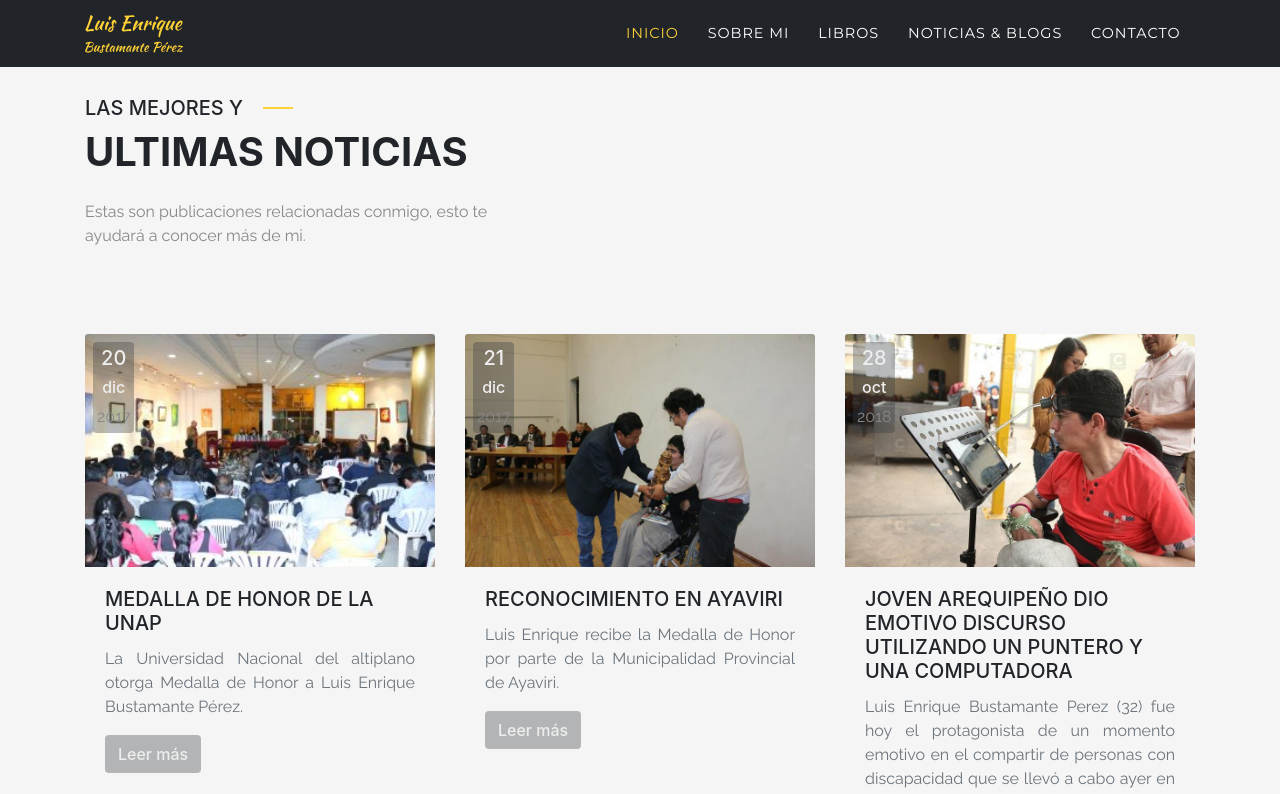
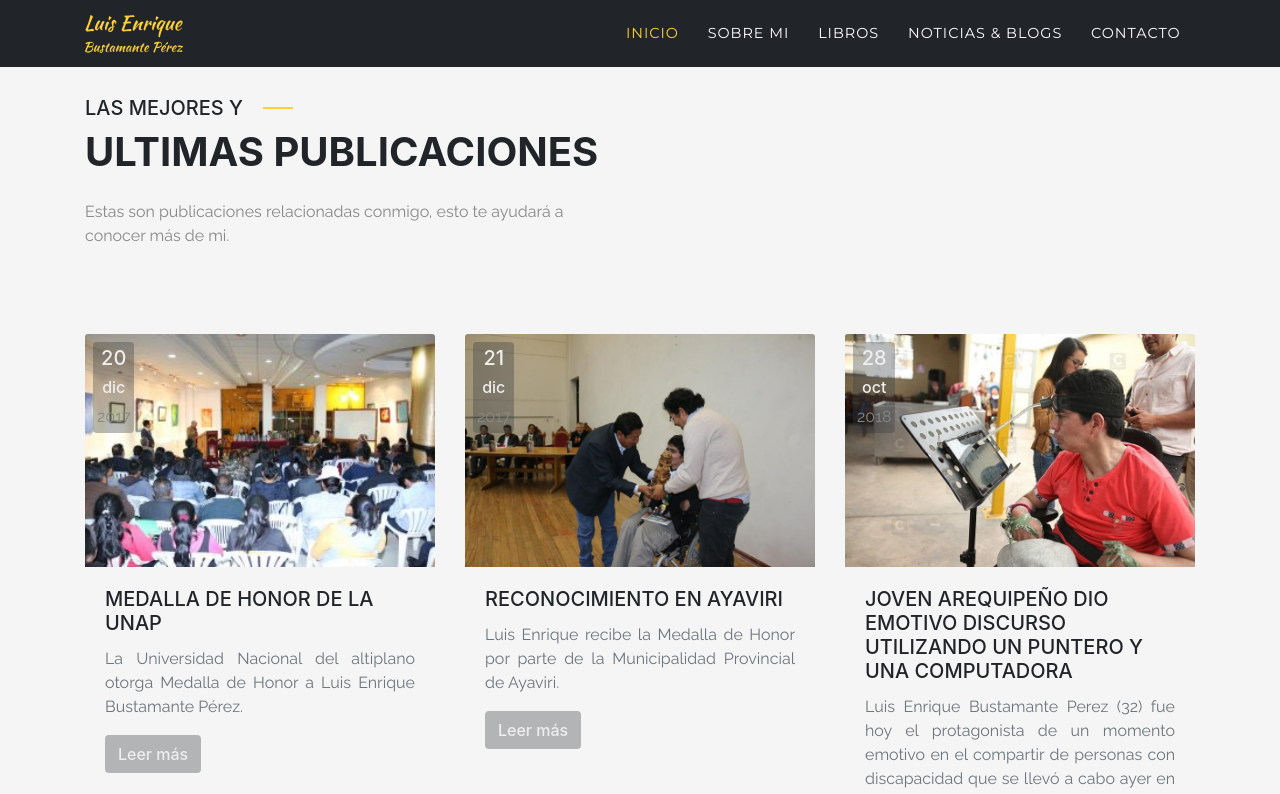
Before and after one commit to christiancazu/enrique_web, a Nuxt app: page /news in a window 1280 px wide. Shown: the top 794 px of the page. Built offline with nearby package versions, Linux system fonts and the light colour scheme.

Commit message:
change col

```diff
--- a/components/About.vue
+++ b/components/About.vue
@@ -5,7 +5,7 @@
   >
     <div class="container">
       <div class="row pb-70">
-        <div class="col-sm-12 col-md-5">
+        <div class="col-sm-12 col-md-6">
           <h5 class="text--attach">Aqui muestro más</h5>
           <h1 class="text--title ">Sobre quien soy yo</h1>
           <div class="pt-3 pb-6">
--- a/components/FormContact.vue
+++ b/components/FormContact.vue
@@ -3,7 +3,7 @@
     <div class="pb-4">
       <div class="container">
         <div class="row">
-          <div class="col-sm-12 col-md-5">
+          <div class="col-sm-12 col-md-6">
             <h5 class="text--attach">Ahora puedes</h5>
             <h1 class="text--title ">contactarme</h1>
             <div class="pt-3 pb-6">
--- a/components/MyActivities.vue
+++ b/components/MyActivities.vue
@@ -1,9 +1,9 @@
 <template>
   <div class="my-activities-container">
     <div class="row pb-70">
-      <div class="col-sm-12 col-md-5">
+      <div class="col-sm-12 col-md-6">
         <h5 class="text--attach">Las mejores y</h5>
-        <h1 class="text--title ">ultimas noticias</h1>
+        <h1 class="text--title ">ultimas publicaciones</h1>
         <div class="pt-3 pb-6">
           <p>
             Estas son publicaciones relacionadas conmigo, esto te ayudará a conocer más de mi.
--- a/components/MyBooks.vue
+++ b/components/MyBooks.vue
@@ -1,7 +1,7 @@
 <template>
   <div class="container pt-100 pb-100">
     <div class="row pb-70">
-      <div class="col-sm-12 col-md-5">
+      <div class="col-sm-12 col-md-6">
         <h5 class="text--attach">Te presento</h5>
         <h1 class="text--title ">mis libros</h1>
         <div class="pt-3 pb-6">
```
